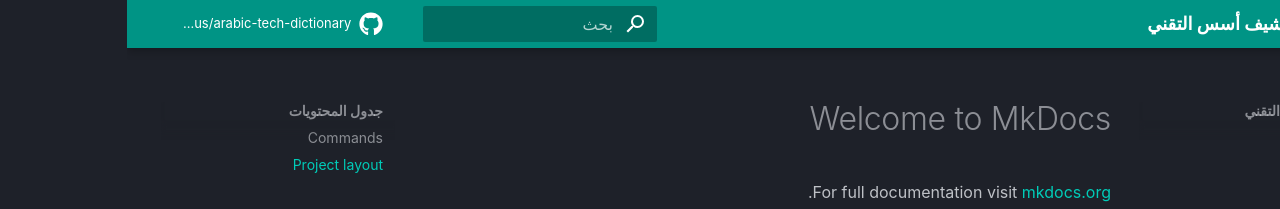
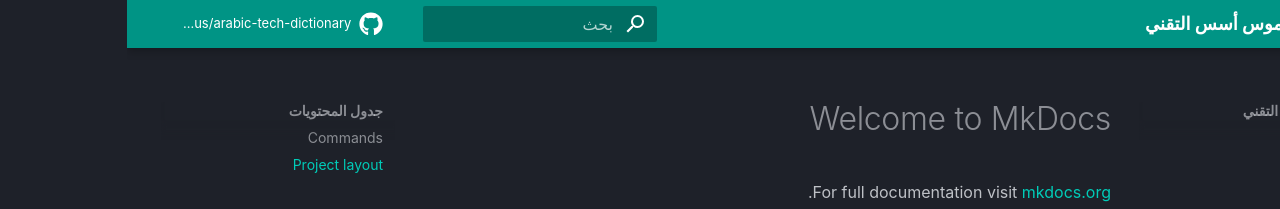
Before and after one commit to aosus/aosus-dictionary, an MkDocs documentation site: the page built from docs/index.md, in a window 1280 px wide. Shown: the top 209 px of the page. Built offline with MkDocs 1.6.1 and Material for MkDocs 9.7.7, drawn with Linux system fonts in a browser that asks for light colours; comment, search, counter and statistics services are not loaded; grey boxes are pictures that could not be loaded.

Commit message:
correct the name

```diff
--- a/mkdocs.yml
+++ b/mkdocs.yml
@@ -1,4 +1,4 @@
-site_name: أرشيف أسس التقني
+site_name: قاموس أسس التقني
 site_url: https://dictionary.aosus.org
 site_author: مجتمع أسس
 repo_name: aosus/arabic-tech-dictionary
```
